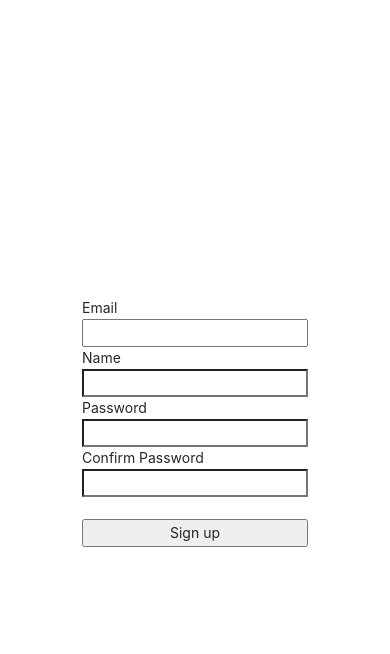
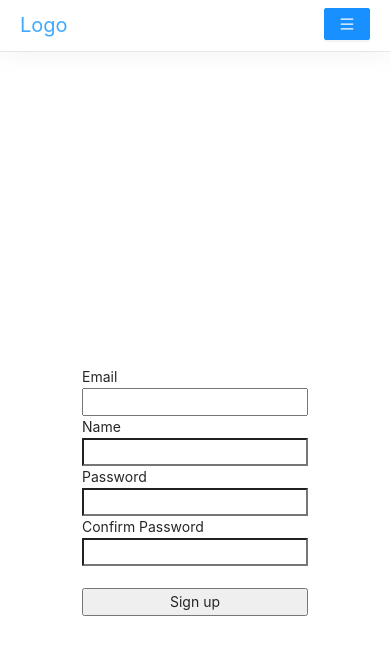
Before and after one commit to suyeonsu/movie-app, a React (Create React App) app in the folder client/: page /register in a window 390 px wide. Shown: the top 654 px of the page. Built offline with nearby package versions, Linux system fonts and the light colour scheme; no server answers.

Commit message:
Add Navigator feature

```diff
--- a/client/src/_actions/types.js
+++ b/client/src/_actions/types.js
@@ -1,3 +1,4 @@
 export const LOGIN_USER = "login_user"
 export const REGISTER_USER = "register_user"
 export const AUTH_USER = "auth_user"
+export const LOGOUT_USER = "logout_user"
--- a/client/src/_actions/user_action.js
+++ b/client/src/_actions/user_action.js
@@ -1,9 +1,25 @@
-import axios from 'axios'
-import { LOGIN_USER, REGISTER_USER, AUTH_USER } from './types'
+import Axios from 'axios';
+import {
+    LOGIN_USER,
+    REGISTER_USER,
+    AUTH_USER,
+    LOGOUT_USER,
+} from './types';
+import { USER_SERVER } from '../components/Config.js';
 
-export function loginUser(dataToSubmit) {
-    const request = axios.post('/api/users/login', dataToSubmit)
-        .then(response => response.data)
+export function registerUser(dataToSubmit){
+    const request = Axios.post(`${USER_SERVER}/register`,dataToSubmit)
+        .then(response => response.data);
+
+    return {
+        type: REGISTER_USER,
+        payload: request
+    }
+}
+
+export function loginUser(dataToSubmit){
+    const request = Axios.post(`${USER_SERVER}/login`,dataToSubmit)
+                .then(response => response.data);
 
     return {
         type: LOGIN_USER,
@@ -11,22 +27,22 @@
     }
 }
 
-export function registerUser(dataToSubmit) {
-    const request = axios.post('/api/users/register', dataToSubmit)
-        .then(response => response.data)
-
-    return {
-        type: REGISTER_USER,
-        payload: request
-    }
-}
-
-export function auth() {
-    const request = axios.get('/api/users/auth')
-        .then(response => response.data)
+export function Auth(){
+    const request = Axios.get(`${USER_SERVER}/auth`)
+    .then(response => response.data);
 
     return {
         type: AUTH_USER,
         payload: request
     }
 }
+
+export function logoutUser(){
+    const request = Axios.get(`${USER_SERVER}/logout`)
+    .then(response => response.data);
+
+    return {
+        type: LOGOUT_USER,
+        payload: request
+    }
+}
--- a/client/src/_reducers/user_reducer.js
+++ b/client/src/_reducers/user_reducer.js
@@ -1,4 +1,4 @@
-import { LOGIN_USER, REGISTER_USER, AUTH_USER } from "../_actions/types";
+import { LOGIN_USER, REGISTER_USER, AUTH_USER, LOGOUT_USER } from "../_actions/types";
 
 export default function (state = {}, action) {
     switch (action.type) {
@@ -8,6 +8,8 @@
             return { ...state, register: action.payload }
         case AUTH_USER:
             return { ...state, userData: action.payload }
+        case LOGOUT_USER:
+            return { ...state }
         default:
             return state
     }
--- a/client/src/components/App.js
+++ b/client/src/components/App.js
@@ -3,25 +3,28 @@
 import {
   BrowserRouter as Router,
   Routes,
-  Route,
-  Link
+  Route
 } from "react-router-dom";
 
 import LandingPage from './views/LandingPage/LandingPage'
 import LoginPage from './views/LoginPage/LoginPage'
 import RegisterPage from './views/RegisterPage/RegisterPage'
 import MovieDetail from './views/MovieDetail/MovieDetail';
+import FavoritePage from './views/FavoritePage/FavoritePage';
+import NavBar from './views/NavBar/NavBar';
 
 function App() {
   return (
     <Router>
-      <div>
+      <NavBar />
+      <div style={{ paddingTop: '69px', minHeight: 'calc(100vh - 80px)' }}>
 
         <Routes>
           <Route exact path="/" element = {<LandingPage />} />
           <Route path="/login" element = {<LoginPage />} />
           <Route path="/register" element = {<RegisterPage />} />
           <Route path="/movie/:movieId" element = {<MovieDetail />} />
+          <Route path="/favorite" element = {<FavoritePage />} />
         </Routes>
       </div>
     </Router>
--- a/client/src/components/Config.js
+++ b/client/src/components/Config.js
@@ -1,3 +1,4 @@
+export const USER_SERVER = '/api/users';
 export const API_URL = 'http://api.themoviedb.org/3/';
 export const API_KEY = 'fbea9f65528d5e364bbd7c426b741817';
 export const IMAGE_BASE_URL = 'http://image.tmdb.org/t/p/';
--- /dev/null
+++ b/client/src/components/views/FavoritePage/FavoritePage.js
@@ -0,0 +1,9 @@
+import React from 'react'
+
+function FavoritePage() {
+  return (
+    <div>FavoritePage</div>
+  )
+}
+
+export default FavoritePage
--- a/client/src/components/views/NavBar/NavBar.js
+++ b/client/src/components/views/NavBar/NavBar.js
@@ -0,0 +1,50 @@
+import React, { useState } from 'react'
+import LeftMenu from './Sections/LeftMenu'
+import RightMenu from './Sections/RightMenu'
+import './Sections/Navbar.css'
+import { Drawer, Button } from 'antd'
+import { MenuOutlined } from '@ant-design/icons/lib/icons'
+
+function NavBar() {
+    const [visible, setVisible] = useState(false)
+
+    const showDrawer = () => {
+        setVisible(true)
+    }
+
+    const onClose = () => {
+        setVisible(false)
+    }
+
+    return (
+        <nav className='menu' style={{ position: 'fixed', zIndex: 5, width: '100%' }}>
+            <div className='menu__logo'>
+                <a href='/'>Logo</a>
+            </div>
+            <div className='menu__container'>
+                <div className='menu_left'>
+                    <LeftMenu mode='horizontal'/>
+                </div>
+                {/* <div className="menu_right">
+                    <RightMenu mode="horizontal" />
+                </div> */}
+                <Button className='menu__mobile-button' type='primary' onClick={showDrawer}>
+                    <MenuOutlined type='align-right'/>
+                </Button>
+                <Drawer
+                    title='Basic Drawer'
+                    placement='right'
+                    className='menu_drawer'
+                    closable={false}
+                    onClose={onClose}
+                    visible={visible}
+                    >
+                        <LeftMenu mode='inline'/>
+                        {/* <RightMenu mode='inline'/> */}
+                </Drawer>
+            </div>
+        </nav>
+    )
+}
+
+export default NavBar
--- /dev/null
+++ b/client/src/components/views/NavBar/Sections/LeftMenu.js
@@ -0,0 +1,17 @@
+import { Menu } from 'antd'
+import React from 'react'
+
+function LeftMenu(props) {
+  return (
+      <Menu mode={props.mode}>
+          <Menu.Item key="mail">
+              <a href='/'>Home</a>
+          </Menu.Item>
+          <Menu.Item key="favorite">
+              <a href='/favorite'>favorite</a>
+          </Menu.Item>
+      </Menu>
+  )
+}
+
+export default LeftMenu
--- /dev/null
+++ b/client/src/components/views/NavBar/Sections/Navbar.css
@@ -0,0 +1,87 @@
+@import '~antd/dist/antd.css';
+
+.menu {
+  padding: 0 20px;
+  border-bottom: solid 1px #e8e8e8;
+  overflow: auto;
+  box-shadow: 0 0 30px #f3f1f1;
+  background-color: white;
+}
+
+.menu__logo {
+  width: 150px;
+  float: left;
+}
+
+.menu__logo a {
+  display: inline-block;
+  font-size: 20px;
+  padding: 19px 20px;
+}
+
+.menu__container .ant-menu-item {
+  padding: 0px 5px;
+}
+
+.menu__container .ant-menu-submenu-title {
+  padding: 10px 20px;
+}
+
+.menu__container .ant-menu-item a,
+.menu__container .ant-menu-submenu-title a {
+  padding: 10px 15px;
+}
+
+.menu__container .ant-menu-horizontal {
+  border-bottom: none;
+}
+
+.menu__container .menu_left {
+  float: left;
+}
+
+.menu__container .menu_rigth {
+  float: right;
+}
+
+.menu__mobile-button {
+  float: right;
+  height: 32px;
+  padding: 6px;
+  margin-top: 8px;
+  display: none !important; /* use of important to overwrite ant-btn */
+  background: #3e91f7;
+}
+
+.menu_drawer .ant-drawer-body {
+  padding: 0 !important;
+}
+
+/* align header of Drawer with header of page */
+.menu_drawer .ant-drawer-header {
+  padding: 14px 24px !important;
+}
+
+@media (max-width: 767px) {
+  .menu__mobile-button {
+    display: inline-block !important;
+  }
+
+  .menu_left,
+  .menu_rigth {
+    display: none;
+  }
+
+  .menu__logo a {
+    margin-left: -20px;
+  }
+
+  .menu__container .ant-menu-item,
+  .menu__container .ant-menu-submenu-title {
+    padding: 1px 20px;
+  }
+
+  .menu__logo a {
+    padding: 10px 20px;
+  }
+}
--- /dev/null
+++ b/client/src/components/views/NavBar/Sections/RightMenu.js
@@ -0,0 +1,44 @@
+import { Axios } from 'axios'
+import React from 'react'
+import { USER_SERVER } from '../../../Config'
+import { useSelector } from 'react-redux'
+import { Menu } from 'antd'
+
+function RightMenu(props) {
+    const user = useSelector(state => state.user)
+
+    const logoutHandler = () => {
+        Axios.get(`${USER_SERVER}/logout`)
+            .then(response => {
+                if (response.status === 200) {
+                    props.history.push('/login')
+                } else {
+                    alert('Logout Failed')
+                }
+            })
+    }
+
+    if (user.userData && !user.userData.isAuth) {
+        return (
+            <Menu mode={props.mode}>
+                <Menu.Item key='mail'>
+                    <a href='/login'>Sign In</a>
+                </Menu.Item>
+                <Menu.Item key='app'>
+                    <a href='/register'>Sign Up</a>
+                </Menu.Item>
+            </Menu>
+        )
+
+    } else {
+        return (
+            <Menu mode={props.mode}>
+                <Menu.Item key='logout'>
+                    <a onClick={logoutHandler}>Logout</a>
+                </Menu.Item>
+            </Menu>
+        )
+    }
+}
+
+export default RightMenu
--- a/package.json
+++ b/package.json
@@ -12,6 +12,7 @@
   "author": "suyeon",
   "license": "ISC",
   "dependencies": {
+    "@ant-design/icons": "^4.7.0",
     "antd": "^4.21.7",
     "bcrypt": "^5.0.1",
     "body-parser": "^1.20.0",
```
Also changed, not shown: client/src/hoc/auth.js (+19 -27 lines).
